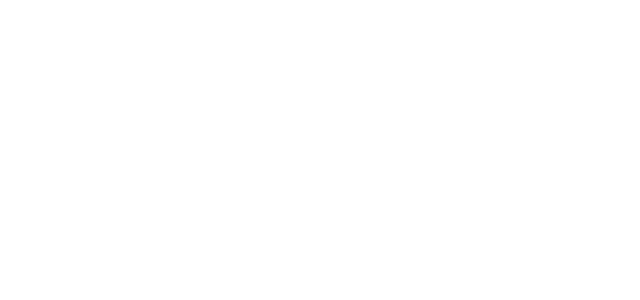
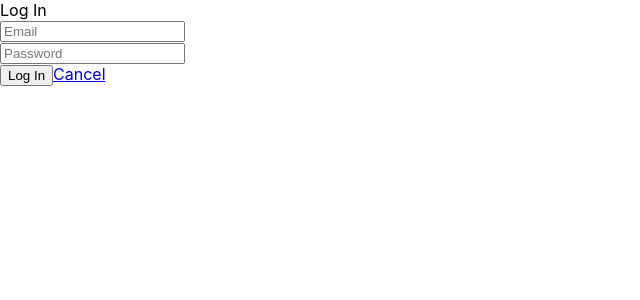
Before and after one commit to Samantha2233/React-Visualize, a React (Create React App) app: page /login in a window 1280 px wide. Shown: the top 300 px of the page, without its empty margins (0-640 px from the left). Built offline with nearby package versions, Linux system fonts and the light colour scheme.

Commit message:
Add client side routing for sign up and log in

```diff
--- /dev/null
+++ b/src/components/SignUpForm/SignUpForm.jsx
@@ -0,0 +1,74 @@
+import React, { Component } from 'react';
+import { Link } from 'react-router-dom';
+import userService from '../../utils/userService';
+
+class SignUpForm extends Component {
+    state = {
+        name: '',
+        emial: '',
+        password: '',
+        passwwordConf: ''
+    };
+
+    handleChange = (e) => {
+        this.props.updateMessage('');
+        this.setState({
+            [e.target.name]: e.target.value
+        });
+    }
+
+    handleSubmit = async (e) => {
+        e.preventDefault();
+        try {
+            await userService.signup(this.state);
+            // When successfully signed up show dashboard (root)
+            this.props.history.push('/');
+        } catch (err) {
+            // Invalid user data
+            this.props.updateMessage(err.message);
+        }
+    }
+
+    isFormInvalid() {
+        return !(this.state.name && this.state.email && this.state.password === this.state.passwordConf);
+    }
+
+
+    render() {
+        return (
+            <div>
+                <header>Sign Up</header>
+                <form onSubmit={this.handleSubmit} >
+                    <div className="form-group">
+                        <div>
+                            <input type='text' placeholder='Name' value={this.state.name} name='name' onChange={this.handleChange} />
+                        </div>
+                    </div>
+                    <div className="form-group">
+                        <div>
+                            <input type='email' placeholder='Email' value={this.state.email} name='email' onChange={this.handleChange} />
+                        </div>
+                    </div>
+                    <div className="form-group">
+                        <div>
+                            <input type='password' placeholder='Password' value={this.state.password} name='password' onChange={this.handleChange} />
+                        </div>
+                    </div>
+                    <div className="form-group">
+                        <div>
+                            <input type='password' placeholder='Confirm Password' value={this.state.passwordConf} name='passwordConf' onChange={this.handleChange} />
+                        </div>
+                    </div>
+                    <div className="form-group">
+                        <div>
+                            <button disabled={this.ifFormInvalid()}>Sign Up</button>
+                            <Link to='/'>Cancel</Link>
+                        </div>
+                    </div>
+                </form>
+            </div>
+        );
+    }
+}
+
+export default SignUpForm;
--- a/src/pages/App/App.js
+++ b/src/pages/App/App.js
@@ -13,7 +13,8 @@
 import Week from '../Week/Week';
 import DayPage from '../DayPage/DayPage';
 import AllTasksPage from '../AllTasksPage/AllTasksPage';
-
+import SignUpPage from '../SignUpPage/SignUpPage';
+import LogInPage from '../LogInPage/LogInPage';
 
 class App extends Component {
   state = {
@@ -49,7 +50,6 @@
     }));
   };
 
-
   //   H A N D L E R   F U N C T I O N S
   handleChange = e => {
     // console.log(e.target.checkValidity());
@@ -65,9 +65,20 @@
     return (
       <div className='App'>
         <Switch>
+          <Route exact path='/signup' render={({ history }) =>
+            <SignUpPage
+              history={history}
+            />
+          } />
+
+          <Route exact path='/login' render={() =>
+            <LogInPage />
+          } />
+
           <Route exact path='/all-tasks' render={props =>
             <AllTasksPage />
           } />
+
           <Route exact path='/day' render={props =>
             <DayPage />
           } />
--- /dev/null
+++ b/src/pages/LogInPage/LogInPage.jsx
@@ -0,0 +1,46 @@
+import React, { Component } from 'react';
+import { Link } from 'react-router-dom';
+
+class LogInPage extends Component {
+    state = {
+        email: '',
+        password: '',
+    };
+
+    handleChange = (e) => {
+        e.preventDefault();
+    }
+
+    handleSubmit = (e) => {
+        e.preventDefault();
+    }
+
+    render() {
+        return (
+            <div>
+                <header>Log In</header>
+                <form onSubmit={this.handleSubmit}>
+                    <div className="form-group">
+                        <div>
+                            <input type="email" placeholder="Email" value={this.state.email} name="email" onChange={this.handleChange} />
+                        </div>
+                    </div>
+                    <div className="form-group">
+                        <div>
+                            <input type="password" placeholder="Password" value={this.state.password} name="password" onChange={this.handleChange} />
+                        </div>
+                    </div>
+                    <div className="form-group">
+                        <div>
+                            <button>Log In</button>
+                            <Link to='/'>Cancel</Link>
+                        </div>
+                    </div>
+                </form>
+            </div>
+        );
+    }
+}
+
+
+export default LogInPage;
--- /dev/null
+++ b/src/pages/SignUpPage/SignUpPage.jsx
@@ -0,0 +1,24 @@
+import React, { Component } from 'react';
+import SignUpForm from '../../components/SignUpForm/SignUpForm';
+
+class SignUpPage extends Component {
+    constructor(props) {
+        super(props);
+        this.state = { message: '' }
+    }
+
+    updateMessage = (msg) => {
+        this.setState({ message: msg });
+    }
+
+    render() {
+        return (
+            <div>
+                <SignUpForm {...this.props} updateMessage={this.updateMessage} />
+                <p>{this.state.message}</p>
+            </div>
+        )
+    }
+}
+
+export default SignUpPage;
--- /dev/null
+++ b/src/utils/userService.js
@@ -0,0 +1,17 @@
+const BASE_URL = '/api/users/';
+
+function signup(user) {
+    return fetch(BASE_URL + 'signup', {
+        method: 'POST',
+        headers: new Headers({ 'Content-Type': 'application/json' }),
+        body: JSON.stringify(user)
+    }).then(res => {
+        if (res.ok) return res.json();
+        throw new Error('Email already taken!');
+    })
+        .then(data => data);
+}
+
+export default {
+    signup
+};
```
Also changed, not shown: controllers/users.js (added, +17 -0 lines), routes/api/users.js (added, +10 -0 lines).
